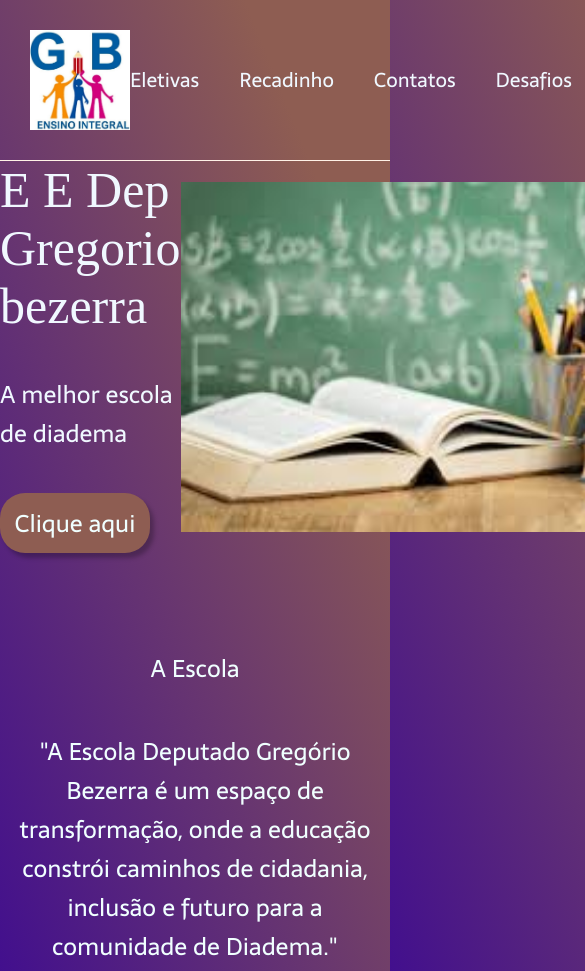
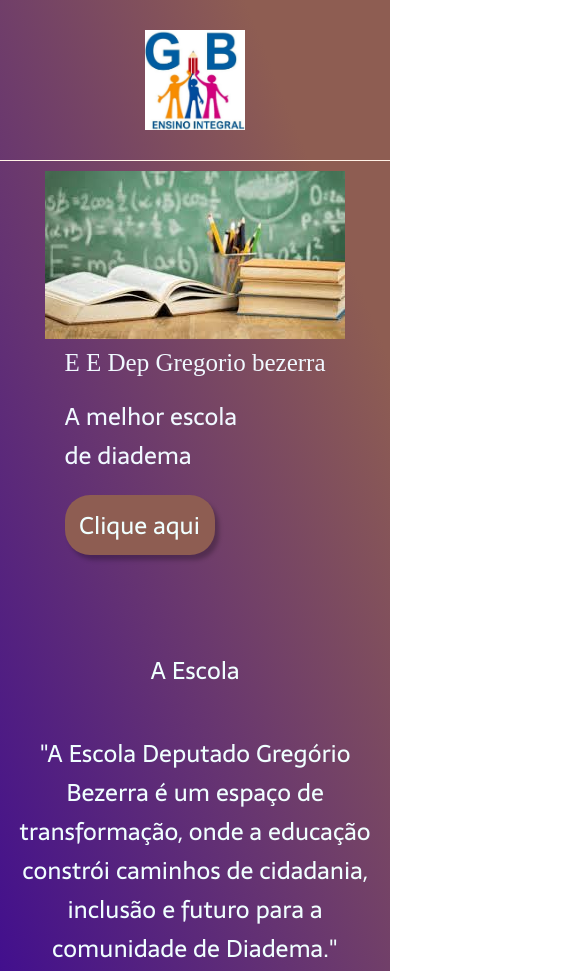
Before and after one commit to sergios10-2011/pagina-gregorio, a plain HTML site: page index.html in a window 390 px wide. Shown: the top 971 px of the page, 585 px wide, since content can reach past the window. Drawn offline with Linux system fonts and the light colour scheme.

Commit message:
Add files via upload

```diff
--- a/style.css
+++ b/style.css
@@ -31,7 +31,7 @@ body{
 
 .produto{
     font-family: 'sarala';
-    color: aliceblue;
+    color: rgb(227, 221, 237);
     font-weight: 400;
     font-size: 20px;
 }
@@ -124,3 +124,23 @@ button:hover{
     height: 68px;
 margin: 0 auto;
 }
+@media screen and (max-width:1029px){
+
+   .navegacao{
+    display: none;
+   }
+
+   .sessao{
+    flex-direction: column-reverse;
+
+   }
+   .tec{
+    height: 70%;
+   }
+.prof{
+    font-size: 25px;
+}
+.sergio{
+    gap: 20px;
+}
+    }
```
